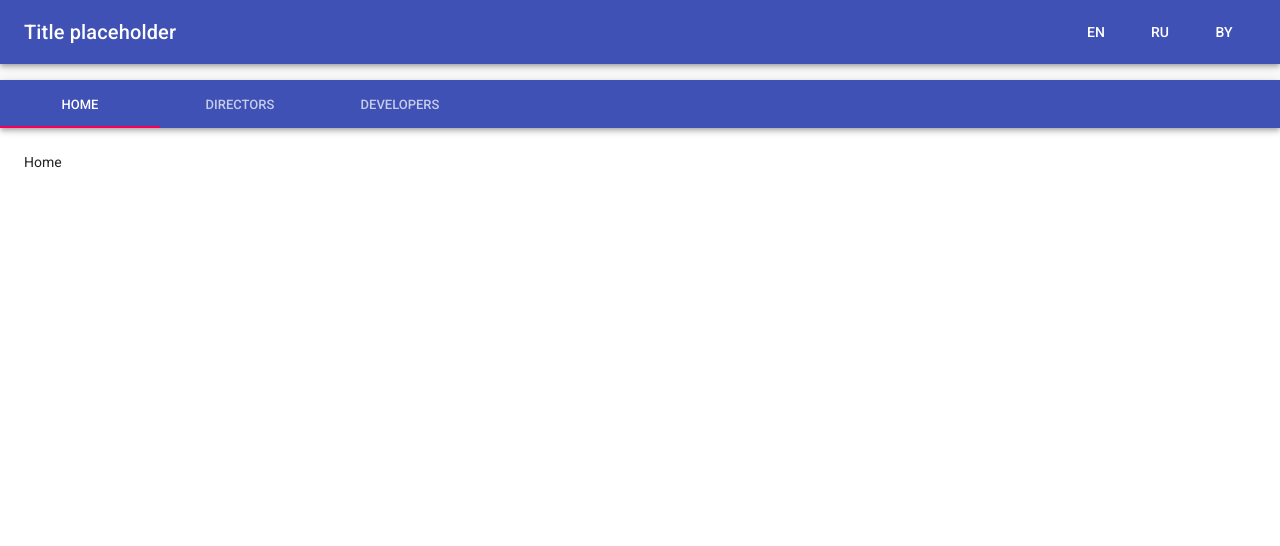
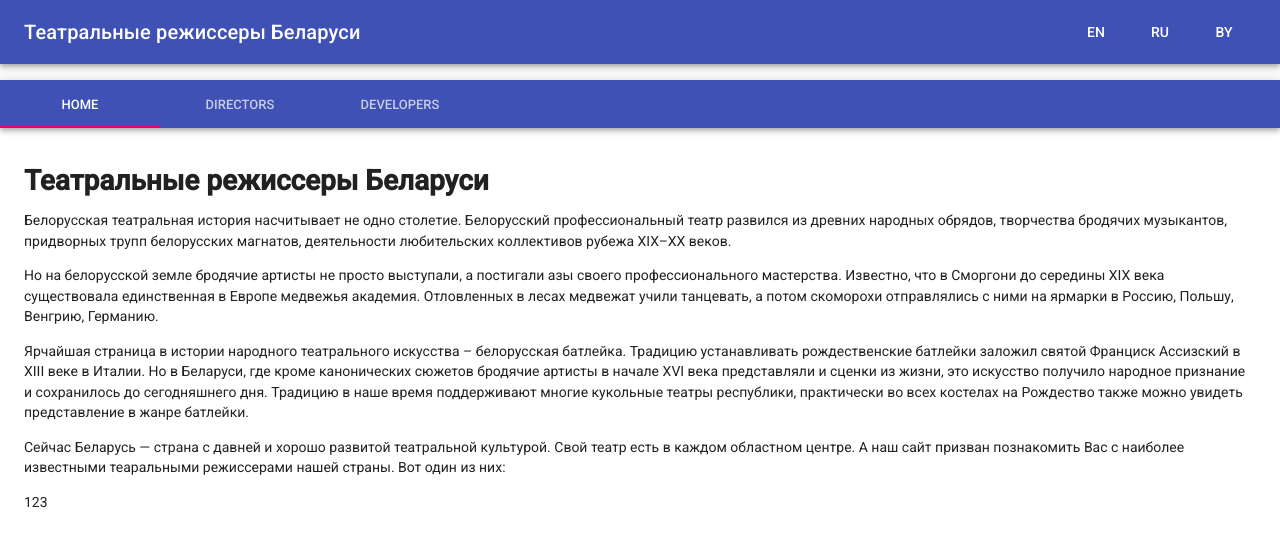
Before and after one commit to AlenaKharytonchyk/CodeJam-Culture-Portal_gr24, a React (Create React App) app in the folder theatre-directors/: page / in a window 1280 px wide. Shown: the top 546 px of the page. Built offline with nearby package versions, Linux system fonts and the light colour scheme.

Commit message:
feat: create content for home page

```diff
--- a/theatre-directors/src/components/DirectorsList_Search/SearchResultCard.jsx
+++ b/theatre-directors/src/components/DirectorsList_Search/SearchResultCard.jsx
@@ -0,0 +1,7 @@
+import React from 'react';
+
+function directorCard() {
+  return (<div>123</div>);
+}
+
+export default directorCard;
--- a/theatre-directors/src/components/NavBar.jsx
+++ b/theatre-directors/src/components/NavBar.jsx
@@ -26,7 +26,7 @@ function NavBar(props) {
       <AppBar position="static">
         <Toolbar>
           <Typography variant="h6" color="inherit" className={classes.grow}>
-            Title placeholder
+            Театральные режиссеры Беларуси
           </Typography>
           <Button color="inherit">En</Button>
           <Button color="inherit">Ru</Button>
--- a/theatre-directors/src/pages/Home.jsx
+++ b/theatre-directors/src/pages/Home.jsx
@@ -1,9 +1,40 @@
 import React from 'react';
+import directorCard from '../components/DirectorsList_Search/SearchResultCard';
 
 function Home() {
   return (
     <div className="App">
-        Home
+      <h1>Театральные режиссеры Беларуси</h1>
+      <article>
+        <p>
+          Белорусская театральная история насчитывает не одно столетие.
+          Белорусский профессиональный театр развился из древних народных обрядов,
+          творчества бродячих музыкантов, придворных трупп белорусских магнатов,
+          деятельности любительских коллективов рубежа XIX–XX веков.
+        </p>
+        <p>
+          Но на белорусской земле бродячие артисты не просто выступали, а постигали
+          азы своего профессионального мастерства. Известно, что в Сморгони до середины
+          XIX века существовала единственная в Европе медвежья академия. Отловленных
+          в лесах медвежат учили танцевать, а потом скоморохи отправлялись с ними на ярмарки
+          в Россию, Польшу, Венгрию, Германию.
+        </p>
+        <p>
+          Ярчайшая страница в истории народного театрального искусства – белорусская батлейка.
+          Традицию устанавливать рождественские батлейки заложил святой Франциск Ассизский в XIII
+          веке в Италии. Но в Беларуси, где кроме канонических сюжетов бродячие артисты в
+          начале XVI века представляли и сценки из жизни, это искусство получило народное признание
+          и сохранилось до сегодняшнего дня. Традицию в наше время поддерживают многие кукольные
+          театры республики, практически во всех костелах на Рождество также можно увидеть
+          представление в жанре батлейки.
+        </p>
+        <p>
+          Сейчас Беларусь — страна с давней и хорошо развитой театральной культурой. Свой театр
+          есть в каждом областном центре. А наш сайт призван познакомить Вас с наиболее известными
+          теаральными режиссерами нашей страны. Вот один из них:
+        </p>
+      </article>
+      {directorCard()}
     </div>);
 }
 
```
Also changed, not shown: 1 other file (tests, documents, lock files or other folders).
